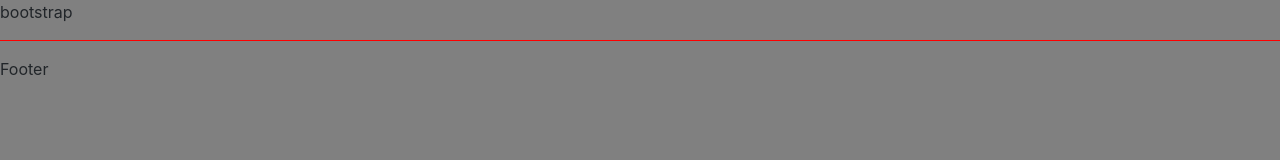
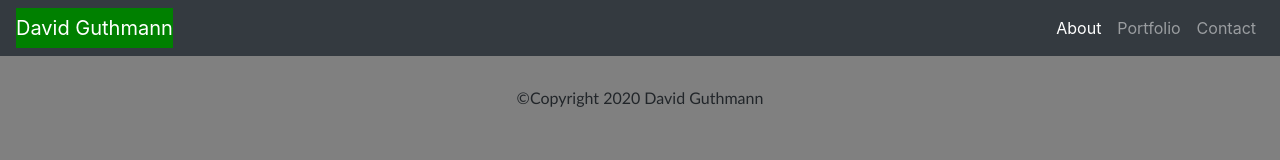
Before and after one commit to Dguthmann/first-portfolio, a plain HTML site: page index.html in a window 1280 px wide. Drawn offline with nearby package versions, Linux system fonts and the light colour scheme.

Commit message:
Added Navbar to all html files

```diff
--- a/index.html
+++ b/index.html
@@ -13,8 +13,29 @@
 <body>
    <!-- Background image in body -->
 
-   <nav>bootstrap</nav>
-   <hr>
+   <nav class="navbar sticky-top navbar-expand-lg navbar-dark bg-dark">
+    <a class="navbar-brand" href="#">David Guthmann</a>
+    <button class="navbar-toggler" type="button" data-toggle="collapse" data-target="#navbarSupportedContent" aria-controls="navbarSupportedContent" aria-expanded="false" aria-label="Toggle navigation">
+      <span class="navbar-toggler-icon"></span>
+    </button>
+
+    <div class="collapse navbar-collapse" id="navbarSupportedContent">
+      <ul class="navbar-nav ml-auto">
+        <li class="nav-item active">
+          <a class="nav-link" href="index.html">About<span class="sr-only">(current)</span></a>
+        </li>
+        <li class="nav-item">
+          <a class="nav-link" href="portfolio.html">Portfolio</a>
+        </li>
+        <li class="nav-item">
+            <a class="nav-link" href="contact.html">Contact</a>
+          </li>
+      </ul>
+
+    </div>
+  </nav>
+
+
     <!-- Todo: Add Navbar -->
     <!-- Name in Top Left -->
     <!-- Contact, portfolio, and about button in top right -->
@@ -27,7 +48,7 @@
     <!-- second paragraph in row 3 -->
     <!-- Container adjusts to vw -->
 
-    <footer>Footer</footer>
+    <footer>&#169Copyright 2020 David Guthmann</footer>
     <!-- Add a footer to bottom of page with border on the top and copyright text and logo  -->
 
     <script src="https://code.jquery.com/jquery-3.5.1.slim.min.js"
--- a/style.css
+++ b/style.css
@@ -2,6 +2,19 @@ body{
     background:grey;
 }
 
+
+
 hr{
     border-color: red;
 }
+
+footer {
+    padding: 30px;
+    clear: both;
+    font-family: 'Trebuchet MS', 'Lucida Sans Unicode', 'Lucida Grande', 'Lucida Sans', Arial, sans-serif;
+    text-align: center;
+}
+
+.navbar-brand{
+    background-color: green
+}
```
Also changed, not shown: contact.html (+24 -0 lines), portfolio.html (+25 -0 lines).
